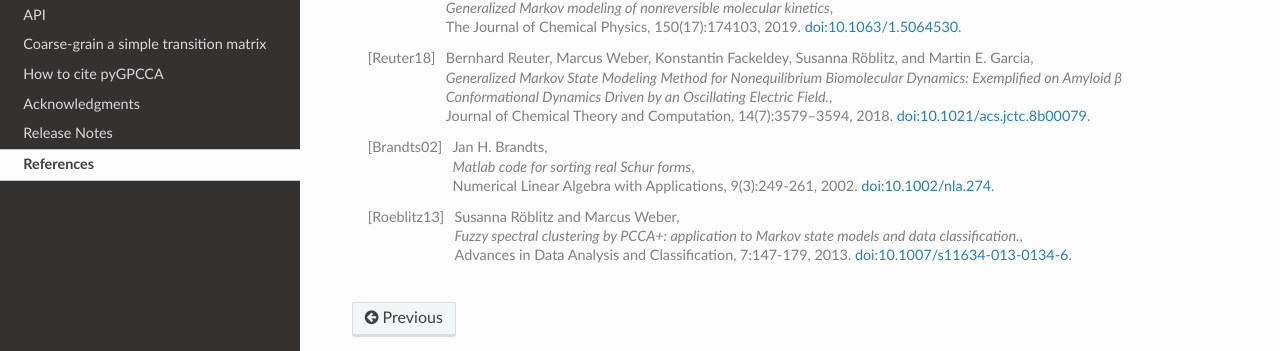
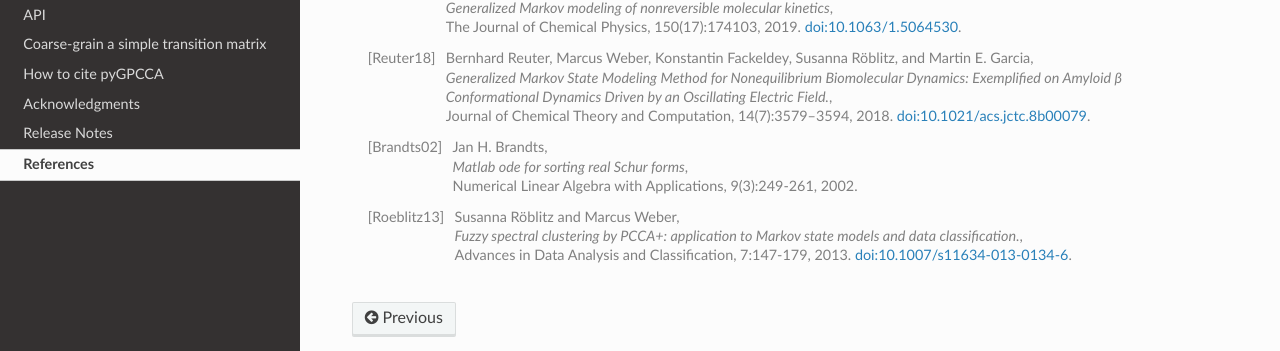
Before and after one commit to msmdev/pyGPCCA, a Sphinx documentation site: the page built from docs/source/references.rst, in a window 1280 px wide. Shown: the part 180-531 px from the top of the page. Built offline with Sphinx 7.4.7 and the Read the Docs theme 2.0.0, drawn with Linux system fonts in a browser that asks for light colours.

Commit message:
Remove Brandts link in references.rst.

```diff
--- a/docs/source/references.rst
+++ b/docs/source/references.rst
@@ -19,9 +19,8 @@ References
 
 .. [Brandts02]
     Jan H. Brandts, |br|
-    *Matlab code for sorting real Schur forms*, |br|
+    *Matlab ode for sorting real Schur forms*, |br|
     Numerical Linear Algebra with Applications, 9(3):249-261, 2002.
-    `doi:10.1002/nla.274 <https://doi.org/10.1002/nla.274>`__.
 
 .. [Roeblitz13]
     Susanna Röblitz and Marcus Weber, |br|
```
